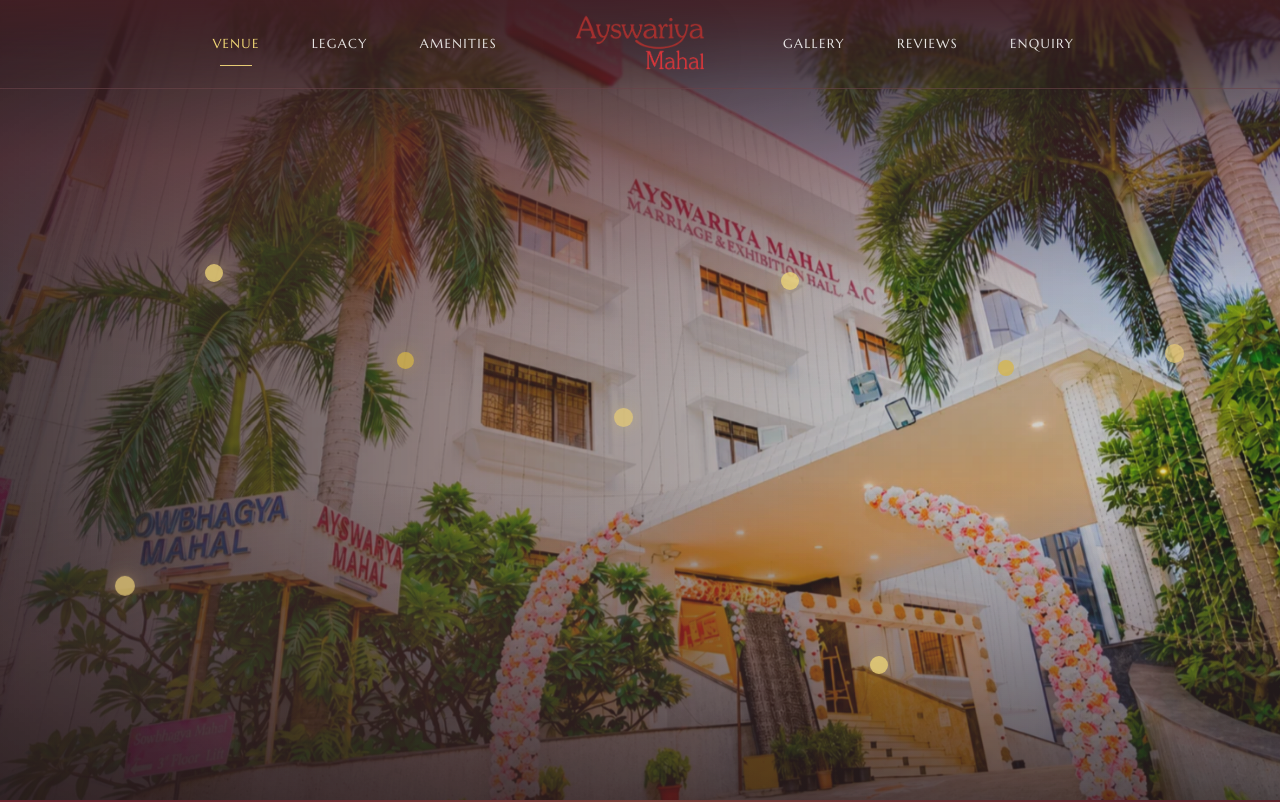
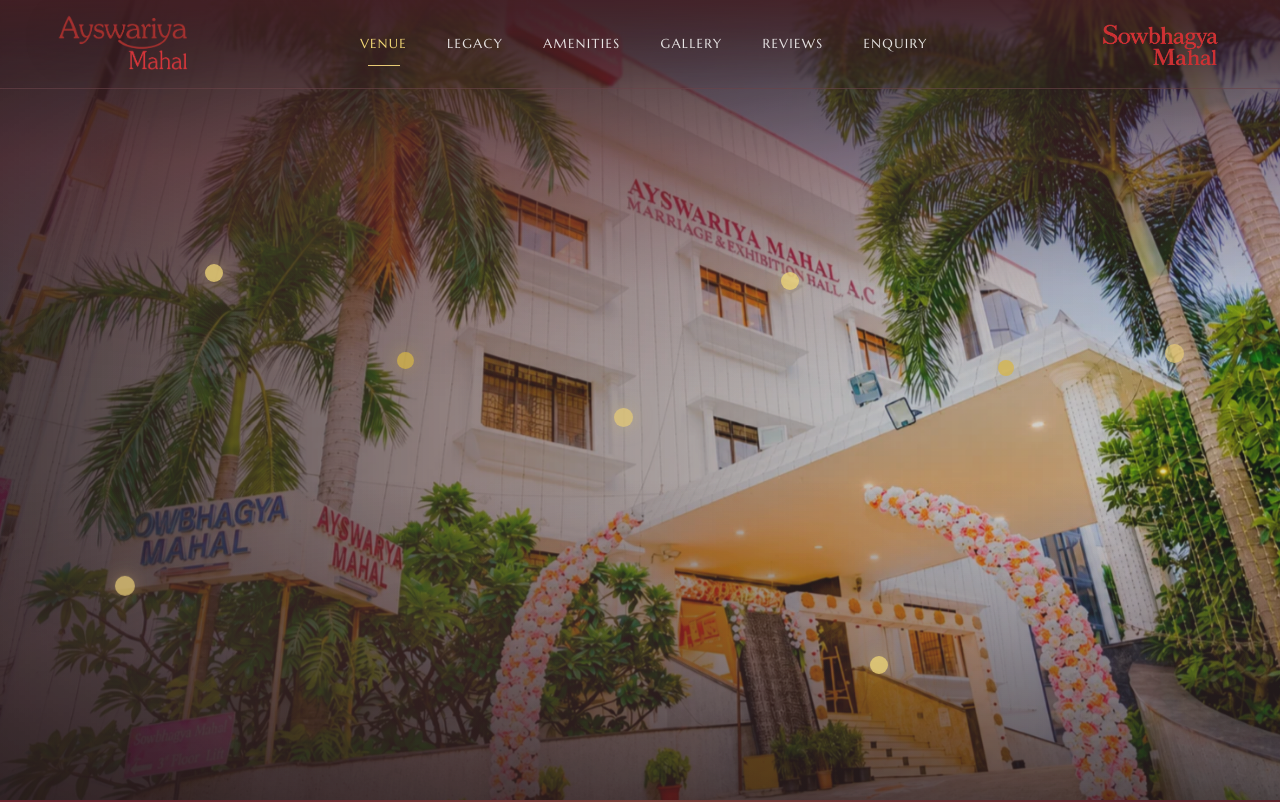
Before and after one commit to Random-Stack-Team/client-ayswariya-mahal, a React (Vite) app: page / in a window 1280 px wide. Shown: the top 802 px of the page. Built offline with nearby package versions, Linux system fonts and the light colour scheme; a web font is replaced by a local one.

Commit message:
feat: restructure navbar with dual-brand layout - Ayswariya logo left, all nav links center, Sowbhagya logo right; mobile shows both logos with hamburger

```diff
--- a/src/components/common/Navbar.jsx
+++ b/src/components/common/Navbar.jsx
@@ -15,9 +15,6 @@
   { to: "/contact", label: "Enquiry" },
 ];
 
-const leftLinks = links.slice(0, 3);
-const rightLinks = links.slice(3);
-
 function Navbar() {
   const navigate = useNavigate();
   const location = useLocation();
@@ -27,12 +24,8 @@
   const [isMobileMenuOpen, setIsMobileMenuOpen] = useState(false);
   const { openForm } = useEnquiry();
   const isHome = location.pathname === "/";
-  const isSowbhagya = location.pathname === "/sowbhagya-mahal";
   const navVisible = isMobileMenuOpen || !isScrolled || isScrollingUp;
   const solidNav = isScrolled || isMobileMenuOpen || !isHome;
-  const logoImg = isSowbhagya ? sowbhagyaLogo : ayswariyaLogo;
-  const logoAlt = isSowbhagya ? "Sowbhagya Mahal" : "Ayswariya Mahal";
-  const logoAriaLabel = isSowbhagya ? "Sowbhagya Mahal home" : "Ayswariya Mahal home";
 
   const scrollState = useRef({ isScrolled: false, isScrollingUp: true });
   useMotionValueEvent(scrollY, "change", (latest) => {
@@ -50,7 +43,6 @@
     }
   });
 
-  // Close mobile menu when viewport enters desktop width
   useEffect(() => {
     const mq = window.matchMedia("(min-width: 1024px)");
     const onDesktop = () => setIsMobileMenuOpen(false);
@@ -75,9 +67,14 @@
         : "border-l-[3px] border-transparent text-[#4a3623] hover:bg-[#d4af37]/4 hover:text-[#6A1724]",
     ].join(" ");
 
-  const handleLogoClick = () => {
+  const handleAyswariyaClick = () => {
     setIsMobileMenuOpen(false);
     navigate("/");
+  };
+
+  const handleSowbhagyaClick = () => {
+    setIsMobileMenuOpen(false);
+    navigate("/sowbhagya-mahal");
   };
 
   return (
@@ -95,26 +92,18 @@
         }`}
       >
         <div
-          className={`mx-auto grid w-full max-w-[1320px] grid-cols-[1fr_auto] items-center gap-4 px-4 transition-[min-height] duration-700 sm:px-5 md:px-8 lg:grid-cols-[minmax(0,1fr)_auto_minmax(0,1fr)] lg:px-10 xl:px-12 ${
+          className={`mx-auto grid w-full max-w-[1320px] grid-cols-[auto_1fr_auto] items-center gap-4 px-4 transition-[min-height] duration-700 sm:px-5 md:px-8 lg:px-10 xl:px-12 ${
             solidNav ? "min-h-[68px] md:min-h-[76px]" : "min-h-[76px] md:min-h-[88px]"
           }`}
         >
-          <nav className="hidden items-center justify-end gap-8 pr-8 lg:flex xl:gap-11 xl:pr-12">
-            {leftLinks.map((link) => (
-              <NavLink key={link.to} to={link.to} className={linkClass}>
-                {link.label}
-              </NavLink>
-            ))}
-          </nav>
-
           <button
-            onClick={handleLogoClick}
-            className={`group relative min-h-11 justify-self-start px-1 py-1 outline-none transition duration-500 hover:scale-[1.012] focus-visible:ring-2 focus-visible:ring-[#e5c76b]/70 sm:px-2 lg:justify-self-center ${isMobileMenuOpen ? "invisible" : ""} lg:visible`}
-            aria-label={logoAriaLabel}
+            onClick={handleAyswariyaClick}
+            className={`group relative min-h-11 justify-self-start px-1 py-1 outline-none transition duration-500 hover:scale-[1.012] focus-visible:ring-2 focus-visible:ring-[#e5c76b]/70 sm:px-2 ${isMobileMenuOpen ? "invisible" : ""} lg:visible`}
+            aria-label="Ayswariya Mahal home"
           >
             <img
-              src={logoImg}
-              alt={logoAlt}
+              src={ayswariyaLogo}
+              alt="Ayswariya Mahal"
               loading="eager"
               fetchPriority="high"
               width="654"
@@ -127,16 +116,33 @@
             />
           </button>
 
-          <div className="hidden items-center justify-start gap-8 pl-8 lg:flex xl:gap-11 xl:pl-12">
-            <nav className="flex items-center gap-8 xl:gap-11">
-              {rightLinks.map((link) => (
+          <nav className="hidden items-center justify-center gap-6 lg:flex xl:gap-8">
+            {links.map((link) => (
               <NavLink key={link.to} to={link.to} className={linkClass}>
                 {link.label}
               </NavLink>
             ))}
           </nav>
 
-          </div>
+          <div className="flex items-center gap-2 sm:gap-3">
+            <button
+              onClick={handleSowbhagyaClick}
+              className={`group relative min-h-11 justify-self-end px-1 py-1 outline-none transition duration-500 hover:scale-[1.012] focus-visible:ring-2 focus-visible:ring-[#e5c76b]/70 sm:px-2 ${isMobileMenuOpen ? "invisible" : ""} lg:visible`}
+              aria-label="Sowbhagya Mahal"
+            >
+              <img
+                src={sowbhagyaLogo}
+                alt="Sowbhagya Mahal"
+                loading="eager"
+                width="654"
+                height="293"
+                className={`relative z-10 h-9 min-h-9 w-auto object-contain transition duration-700 sm:h-10 md:h-[46px] lg:h-[56px] ${
+                  solidNav
+                    ? "drop-shadow-[0_5px_12px_rgba(90,17,28,0.1)]"
+                    : "brightness-[1.22] drop-shadow-[0_8px_22px_rgba(0,0,0,0.36)]"
+                }`}
+              />
+            </button>
 
             <button
               onClick={() => setIsMobileMenuOpen((open) => !open)}
@@ -150,6 +156,7 @@
             >
               {isMobileMenuOpen ? <X size={28} /> : <Menu size={28} />}
             </button>
+          </div>
         </div>
 
         <AnimatePresence>
@@ -174,11 +181,10 @@
                 style={{ paddingTop: "env(safe-area-inset-top)", paddingBottom: "env(safe-area-inset-bottom)" }}
               >
                 <div className="flex h-full flex-col justify-between px-5 py-6 sm:px-7 sm:py-9">
-                  {/* Top: Logo + Close + Divider */}
                   <div>
                     <div className="flex items-center justify-between mb-4">
-                      <button onClick={handleLogoClick}>
-                        <img src={logoImg} alt={logoAlt} className="h-11 w-auto" />
+                      <button onClick={handleAyswariyaClick}>
+                        <img src={ayswariyaLogo} alt="Ayswariya Mahal" className="h-11 w-auto" />
                       </button>
                       <button
                         onClick={() => setIsMobileMenuOpen(false)}
@@ -195,7 +201,6 @@
                     </div>
                   </div>
 
-                  {/* Middle: Nav links centered */}
                   <div className="flex flex-1 flex-col justify-center gap-1">
                     {links.map((link) => (
                       <NavLink
@@ -209,7 +214,6 @@
                     ))}
                   </div>
 
-                  {/* Bottom: CTA + Accent */}
                   <div className="flex flex-col items-center gap-5 pt-6 border-t border-[#d4af37]/20">
                     <button
                       onClick={() => { setIsMobileMenuOpen(false); openForm(); }}
```
Lines whose indentation alone changed are shown as unchanged.
